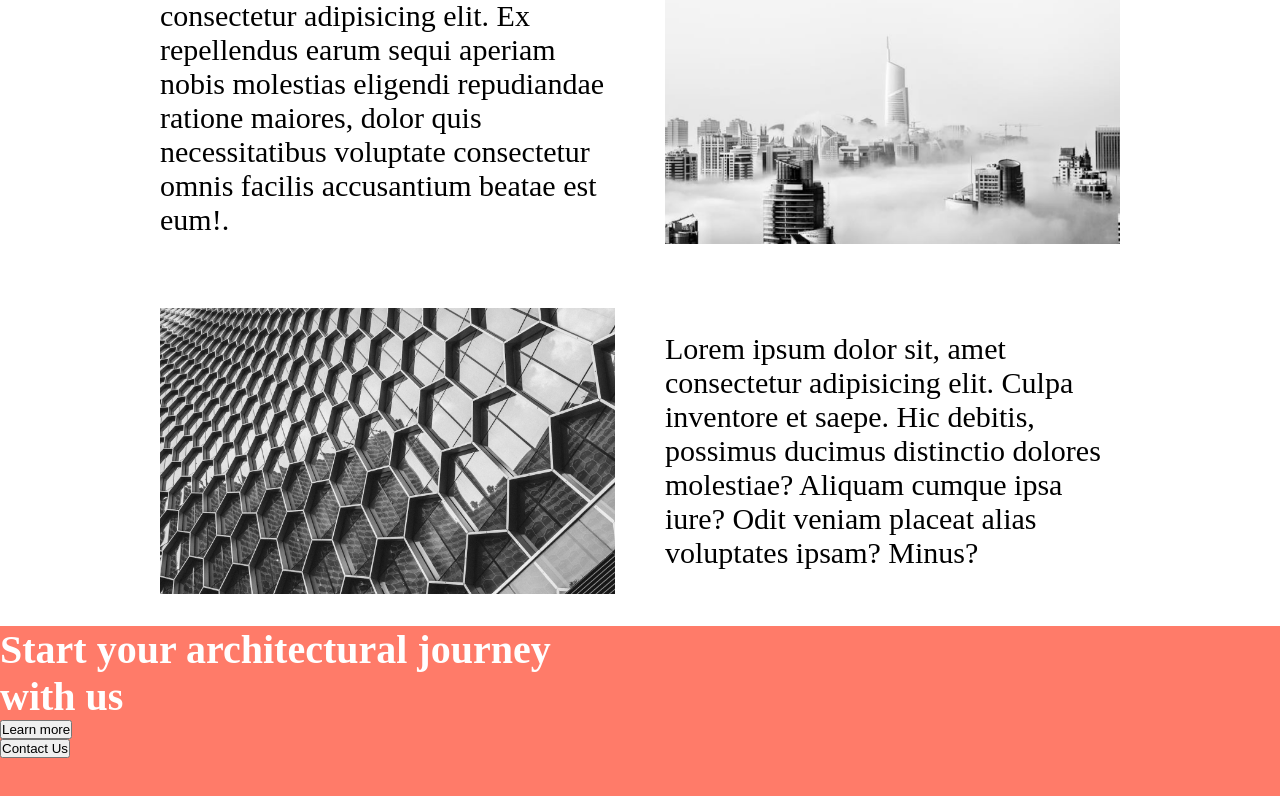
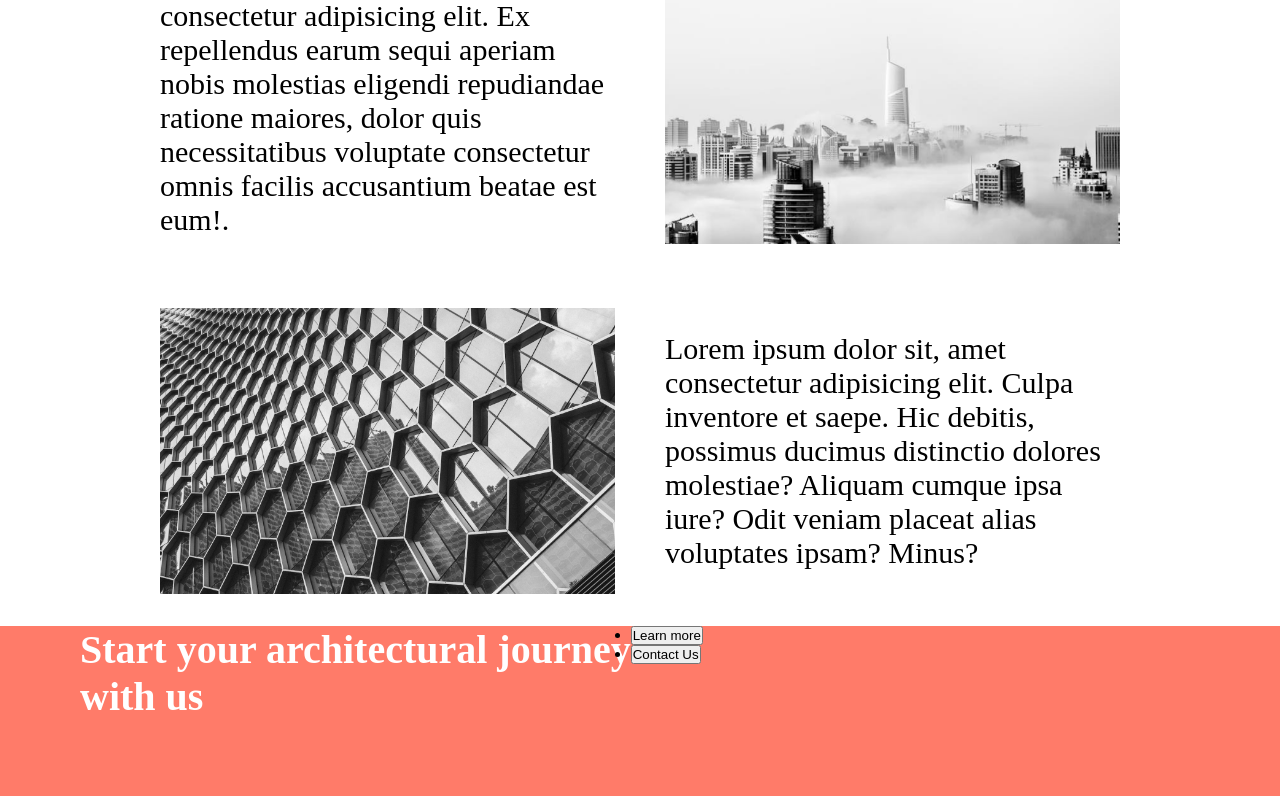
Before and after one commit to gabrieljcoutinho/Projeto-Archi-Firm, a React (Create React App) app: page / in a window 1280 px wide. Shown: the part 2900-3696 px from the top of the page. Built offline with nearby package versions, Linux system fonts and the light colour scheme.

Commit message:
um do aldo do outro

```diff
--- a/src/Css/faixaLaranjaSeparandoConteudo2.css
+++ b/src/Css/faixaLaranjaSeparandoConteudo2.css
@@ -1,6 +1,8 @@
 .FaixaSeparandoConteudo2 {
     background-color: #FF7B69;
     height: 190px;
+    padding-left: 5rem;
+    display: flex;
 }
 
 .tituloSeparandoConteudo {
```
